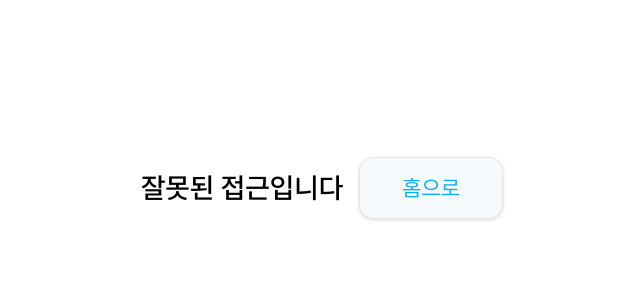
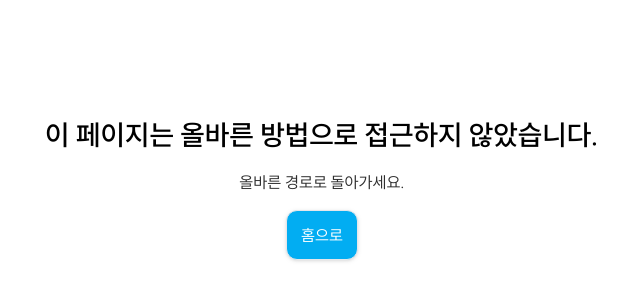
Before and after one commit to mobi-projects/nail-case-client, a Next.js app: page /sign/1 in a window 1280 px wide. Shown: the part 212-512 px from the top of the page, without its empty margins (318-958 px from the left). Built offline with nearby package versions, Linux system fonts and the light colour scheme.

Commit message:
🎨 sign  폴더 CCI구조로 변경
* issue: [NAILCASE-269](https://nailcase.atlassian.net/browse/NAILCASE-269)
sub-issues:
- [NAILCASE-288](https://nailcase.atlassian.net/browse/NAILCASE-288)

```diff
--- a/src/app/(customer)/sign/[type]/page.tsx
+++ b/src/app/(customer)/sign/[type]/page.tsx
@@ -1,92 +1,29 @@
-"use client"
-
-import type { HTMLAttributes, PropsWithChildren } from "react"
-
-import { NTButton } from "@/component/common/atom/nt-button"
-import { cn } from "@/config/tailwind"
-import { COMMON_HOME } from "@/constant/routing-path"
+import LoginLogowithWelcomeMessage from "@/component/custom/customer/sign/01"
+import SocialLoginButtons from "@/component/custom/customer/sign/02"
+import CheckMessage from "@/component/custom/customer/sign/03/indext"
+import InvalidAccess from "@/component/custom/customer/sign/04"
 import type { TSignType } from "@/type/union-option/sign-type"
-
 type SocialLoginButtonListPT = { params: { type: TSignType } }
 
 export default function SocialLoginButtonList({
 	params,
 }: SocialLoginButtonListPT) {
-	if (!(params.type === "manager" || params.type === "member")) {
+	const loginType = params.type
+	if (!(loginType === "manager" || loginType === "member")) {
 		return <InvalidAccess />
 	}
 	return (
-		<div className="flex h-fit flex-col items-center justify-center gap-[15px]">
-			<KakaoLoginButton loginType={params.type} />
-			<SocialLoginButton
-				isDisabled={true}
-				className="bg-gradient-to-tr from-[#FFD96B] via-[#FF2395] to-[#AD23F1] text-[#FFFFFF]"
-			>
-				인스타그램 로그인
-			</SocialLoginButton>
-			<SocialLoginButton
-				isDisabled={true}
-				className="bg-[#3C599B] text-[#FFFFFF]"
-			>
-				페이스북 로그인
-			</SocialLoginButton>
+		<div className="flex h-dvh flex-col items-center justify-center">
+			<div className="flex h-[70%] w-full flex-col items-center justify-start">
+				<LoginLogowithWelcomeMessage loginType={loginType} />
+				<SocialLoginButtons loginType={loginType} />
+				<CheckMessage loginType={loginType} />
+				<hr className="w-[70%] bg-Gray10" />
+			</div>
 		</div>
 	)
 }
 
-type SocialButtonPT = HTMLAttributes<HTMLButtonElement> &
-	PropsWithChildren & {
-		isDisabled?: boolean
-	}
-function SocialLoginButton({
-	isDisabled,
-	children,
-	className,
-}: SocialButtonPT) {
-	return (
-		<button
-			className={cn(
-				"flex h-[45px] w-[263px] items-center justify-center text-nowrap rounded-[12px] p-[2px] text-center text-Title03 font-SemiBold text-White shadow-customGray80 disabled:bg-Gray40 disabled:text-Gray20",
-				!isDisabled &&
-					"transition-all duration-100 hover:scale-95 hover:shadow-customGray60",
-				!isDisabled && className,
-			)}
-			disabled={isDisabled}
-		>
-			{children}
-		</button>
-	)
+export const isCustomer = (path: TSignType): boolean => {
+	return path === "member" ? true : false
 }
-type KakaoLoginButtonPT = { loginType: TSignType }
-
-function KakaoLoginButton({ loginType }: KakaoLoginButtonPT) {
-	const kakaoURL = `https://kauth.kakao.com/oauth/authorize?client_id=${process.env.NEXT_PUBLIC_REST_API_KEY_KAKAO}&redirect_uri=${process.env.NEXT_PUBLIC_REDIRET_URI_KAKAO}&response_type=code&prompt=select_account&state=${loginType}`
-	const handleLogin = () => {
-		window.location.href = kakaoURL
-	}
-	return (
-		<button
-			className="flex h-fit w-fit items-center justify-center"
-			onClick={handleLogin}
-		>
-			<p>카카오 로그인</p>
-		</button>
-	)
-}
-
-function InvalidAccess() {
-	return (
-		<div className="flex h-dvh w-full items-center justify-center gap-x-4">
-			<h1>잘못된 접근입니다</h1>
-			<NTButton
-				variant={"secondary"}
-				size={"large"}
-				onClick={() => {
-					window.location.href = COMMON_HOME
-				}}
-			>
-				홈으로
-			</NTButton>
-		</div>
-	)
-}
--- /dev/null
+++ b/src/component/custom/customer/sign/04/index.tsx
@@ -0,0 +1,24 @@
+"use client"
+import { NTButton } from "@/component/common/atom/nt-button"
+import { COMMON_HOME } from "@/constant/routing-path"
+
+export default function InvalidAccess() {
+	return (
+		<div className="flex h-dvh w-full flex-col items-center justify-center gap-4">
+			<h1 className="text-Title01 font-SemiBold">
+				이 페이지는 올바른 방법으로 접근하지 않았습니다.
+			</h1>
+			<p className="text-Body01 text-Gray80"> 올바른 경로로 돌아가세요.</p>
+			<NTButton
+				variant={"primary"}
+				size={"small"}
+				flexible={"fit"}
+				onClick={() => {
+					window.location.href = COMMON_HOME
+				}}
+			>
+				홈으로
+			</NTButton>
+		</div>
+	)
+}
```
